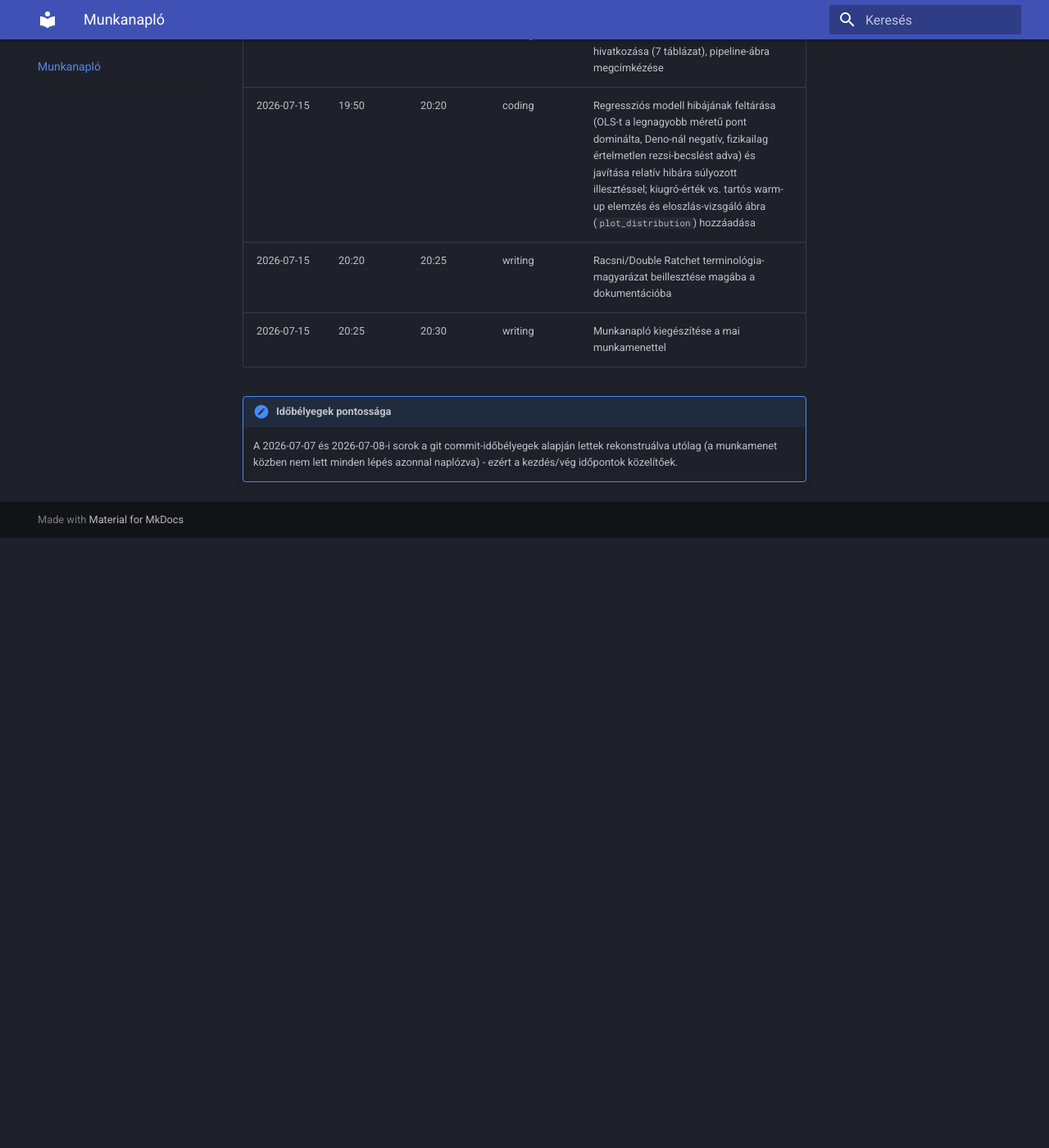
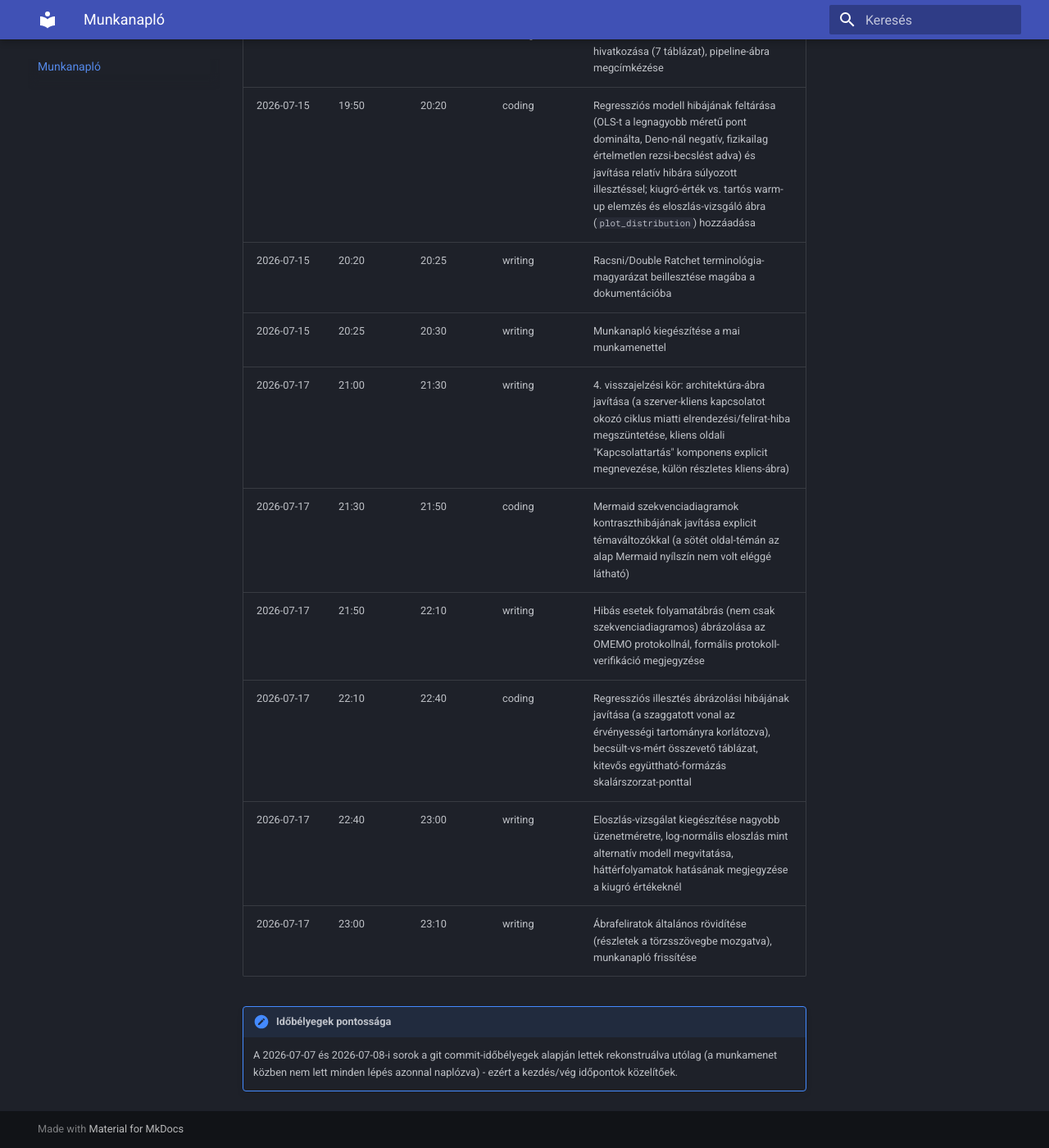
Before and after one commit to NDominikViktor/szak_gyak, an MkDocs documentation site: the page built from docs/worklog.md, in a window 1280 px wide and 1400 px high, scrolled down 4167 px. Shown: the whole window at 82% size. Built offline with MkDocs 1.6.1 and Material for MkDocs 9.7.7, drawn with Linux system fonts in a browser that asks for light colours; before the commit the page ends 4823 px from its top, so only the background shows below that.

Commit message:
docs: log the fourth feedback-round session

```diff
--- a/docs/worklog.md
+++ b/docs/worklog.md
@@ -52,6 +52,12 @@
 | 2026-07-15 | 19:50 | 20:20 | coding | Regressziós modell hibájának feltárása (OLS-t a legnagyobb méretű pont dominálta, Deno-nál negatív, fizikailag értelmetlen rezsi-becslést adva) és javítása relatív hibára súlyozott illesztéssel; kiugró-érték vs. tartós warm-up elemzés és eloszlás-vizsgáló ábra (`plot_distribution`) hozzáadása |
 | 2026-07-15 | 20:20 | 20:25 | writing | Racsni/Double Ratchet terminológia-magyarázat beillesztése magába a dokumentációba |
 | 2026-07-15 | 20:25 | 20:30 | writing | Munkanapló kiegészítése a mai munkamenettel |
+| 2026-07-17 | 21:00 | 21:30 | writing | 4. visszajelzési kör: architektúra-ábra javítása (a szerver-kliens kapcsolatot okozó ciklus miatti elrendezési/felirat-hiba megszüntetése, kliens oldali "Kapcsolattartás" komponens explicit megnevezése, külön részletes kliens-ábra) |
+| 2026-07-17 | 21:30 | 21:50 | coding | Mermaid szekvenciadiagramok kontraszthibájának javítása explicit témaváltozókkal (a sötét oldal-témán az alap Mermaid nyílszín nem volt eléggé látható) |
+| 2026-07-17 | 21:50 | 22:10 | writing | Hibás esetek folyamatábrás (nem csak szekvenciadiagramos) ábrázolása az OMEMO protokollnál, formális protokoll-verifikáció megjegyzése |
+| 2026-07-17 | 22:10 | 22:40 | coding | Regressziós illesztés ábrázolási hibájának javítása (a szaggatott vonal az érvényességi tartományra korlátozva), becsült-vs-mért összevető táblázat, kitevős együttható-formázás skalárszorzat-ponttal |
+| 2026-07-17 | 22:40 | 23:00 | writing | Eloszlás-vizsgálat kiegészítése nagyobb üzenetméretre, log-normális eloszlás mint alternatív modell megvitatása, háttérfolyamatok hatásának megjegyzése a kiugró értékeknél |
+| 2026-07-17 | 23:00 | 23:10 | writing | Ábrafeliratok általános rövidítése (részletek a törzsszövegbe mozgatva), munkanapló frissítése |
 
 !!! note "Időbélyegek pontossága"
     A 2026-07-07 és 2026-07-08-i sorok a git commit-időbélyegek alapján lettek
```
